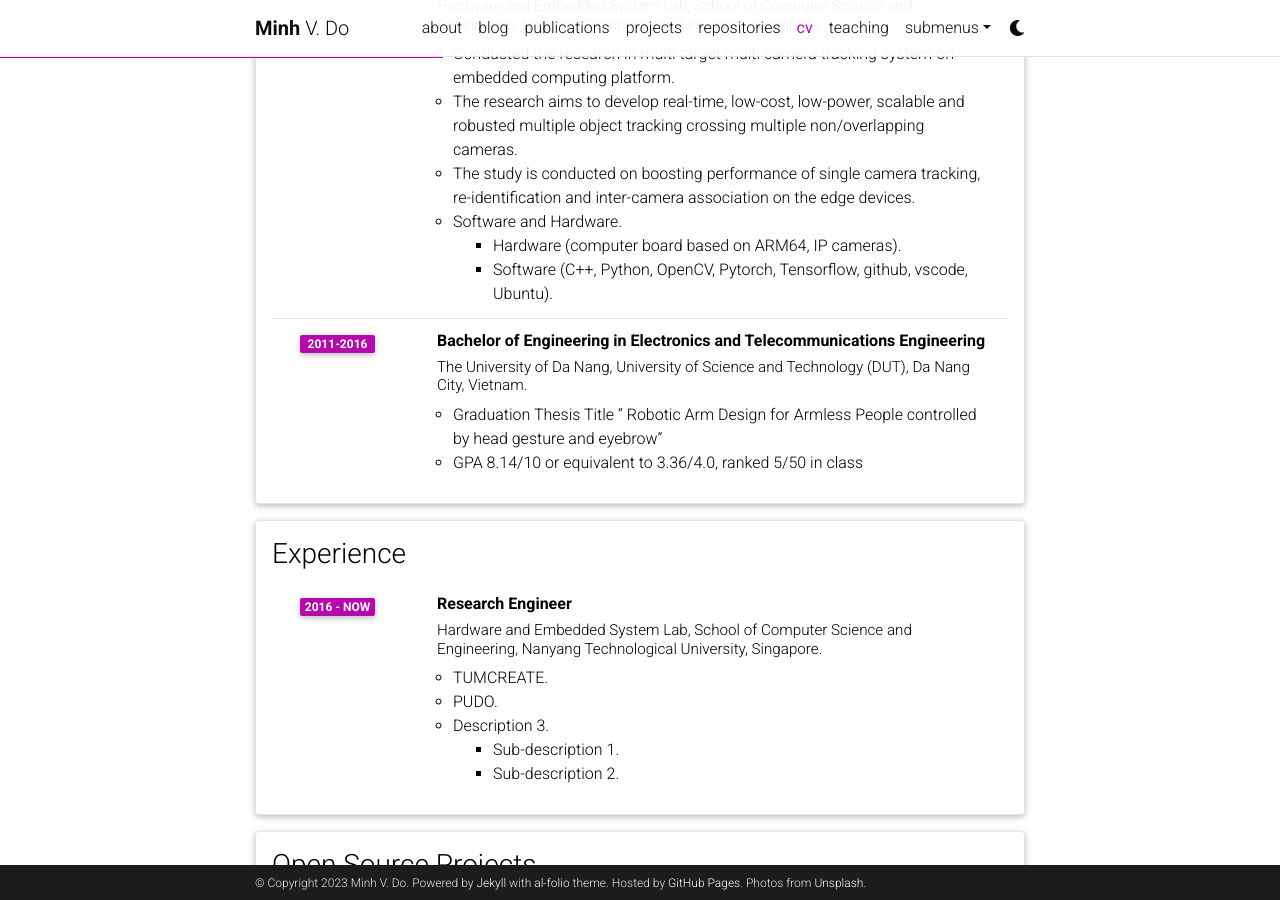
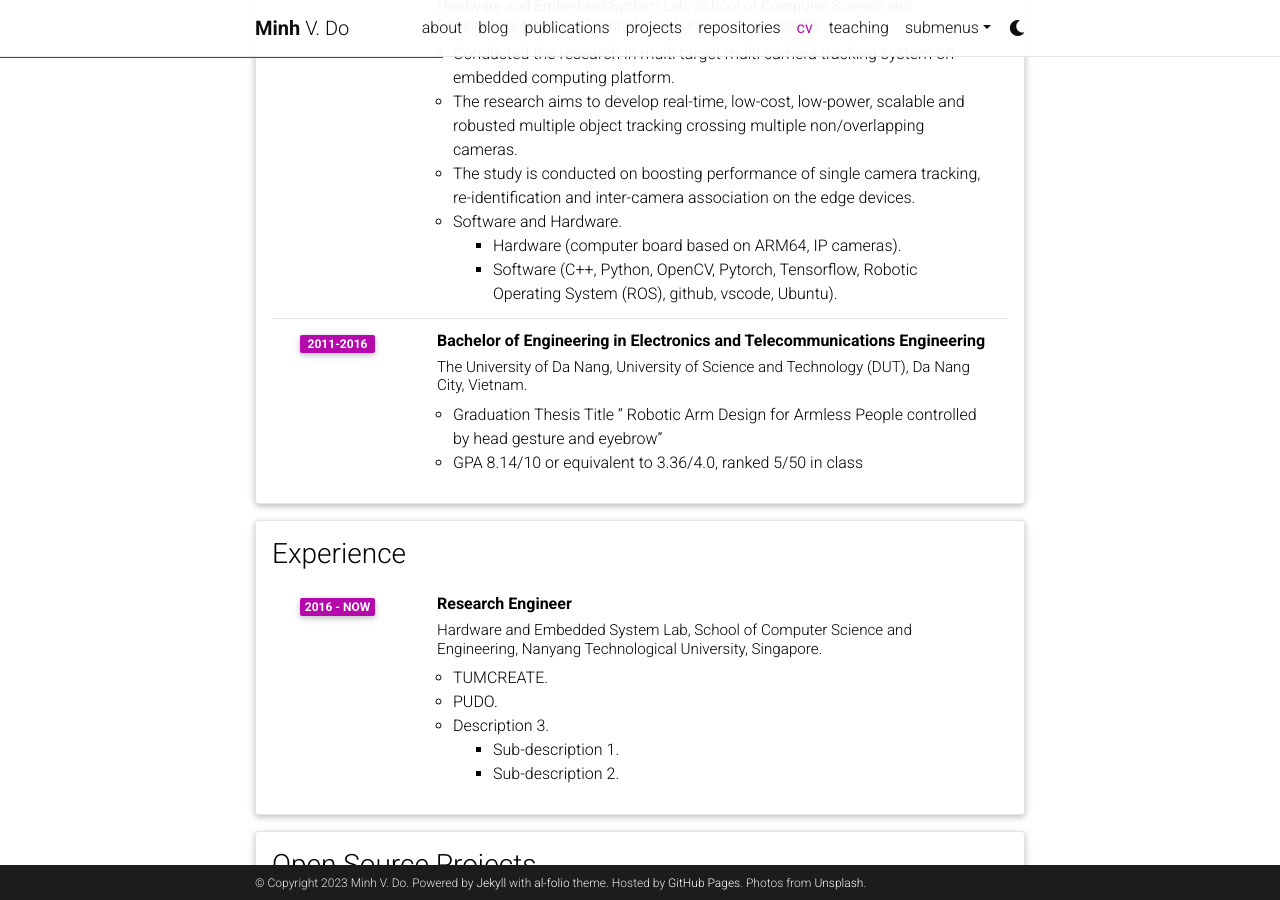
Before and after one commit to minhdov/minhdov.github.io, a Jekyll site: the page built from _pages/cv.md, in a window 1280 px wide and 900 px high, scrolled down 497 px. Built offline with Jekyll 4.4.1, drawn with Linux system fonts in a browser that asks for light colours; comment, search, counter and statistics services are not loaded; a style sheet for code colours, icons or effects is not loaded.

Commit message:
update info

```diff
--- a/_data/cv.yml
+++ b/_data/cv.yml
@@ -21,7 +21,7 @@
         - title: Software and Hardware.
           contents:
             - Hardware (computer board based on ARM64, IP cameras).
-            - Software (C++, Python, OpenCV, Pytorch, Tensorflow, github, vscode, Ubuntu).
+            - Software (C++, Python, OpenCV, Pytorch, Tensorflow, Robotic Operating System (ROS), github, vscode, Ubuntu).
     - title: Bachelor of Engineering in Electronics and Telecommunications Engineering
       institution: The University of Da Nang, University of Science and Technology (DUT), Da Nang City, Vietnam.
       year: 2011-2016
```
